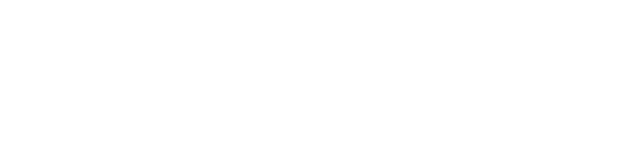
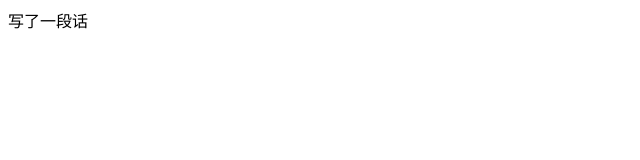
Before and after one commit to songzhenyang/demo, a plain HTML site: page index.html in a window 1280 px wide. Shown: the whole page, without its empty margins (0-640 px from the left). Drawn offline with Linux system fonts and the light colour scheme.

Commit message:
写了一段文字

```diff
--- a/index.html
+++ b/index.html
@@ -7,6 +7,6 @@
     <title>Document</title>
 </head>
 <body>
-
+    <div>写了一段话</div>
 </body>
 </html>
```
